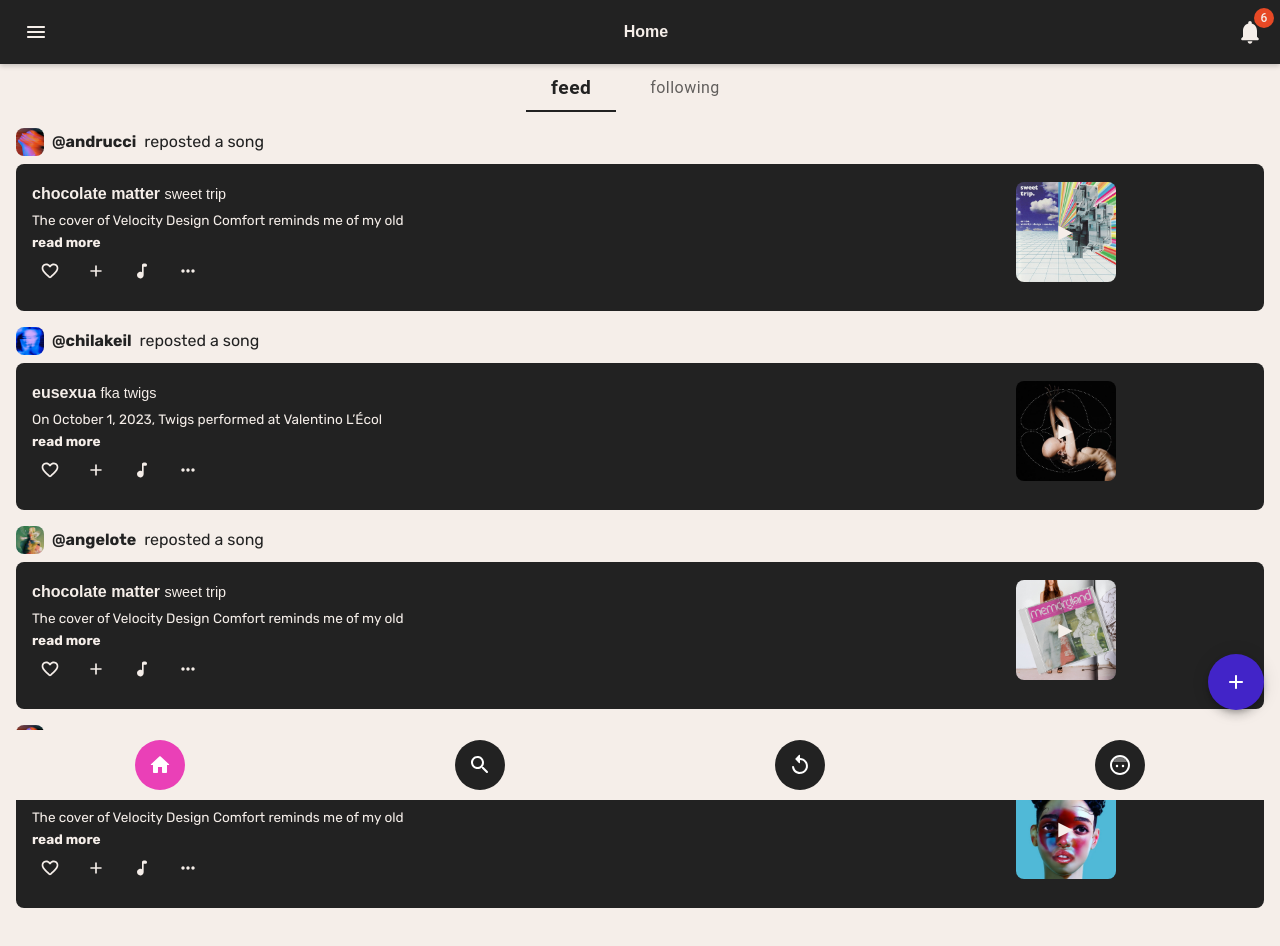
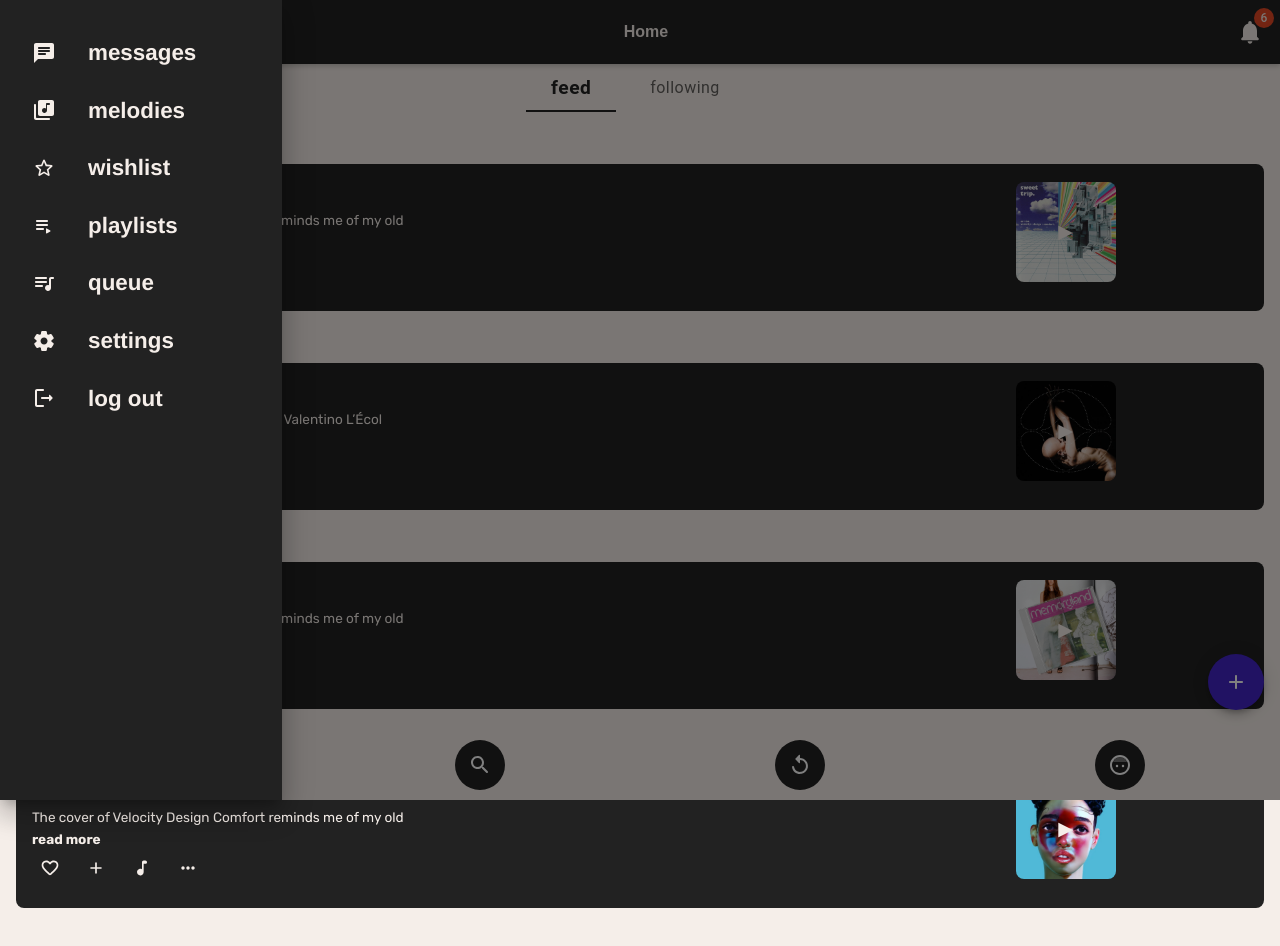
Before and after one commit to ang-elote/echo2, a React (Create React App) app: page /home in a window 1280 px wide. Both pictures are taken after a click on the button 36 px from the left and 32 px from the top of the page. Shown: the top 946 px of the page. Built offline with nearby package versions, Linux system fonts and the light colour scheme.

Commit message:
top bar 100% funcional finally :D

```diff
--- a/src/components/Sidebar.js
+++ b/src/components/Sidebar.js
@@ -1,43 +1,23 @@
-import React, { useState } from "react";
-import { Drawer, IconButton, List, ListItem, ListItemText, Box, ListItemIcon } from "@mui/material";
-import MenuIcon from "@mui/icons-material/Menu";
-import ChatRoundedIcon from '@mui/icons-material/ChatRounded';
-import LibraryMusicRoundedIcon from '@mui/icons-material/LibraryMusicRounded';
+import React from "react";
+import { Drawer, Box, List, ListItem, ListItemText, ListItemIcon } from "@mui/material";
+import ChatRoundedIcon from "@mui/icons-material/ChatRounded";
+import LibraryMusicRoundedIcon from "@mui/icons-material/LibraryMusicRounded";
 import SettingsRoundedIcon from "@mui/icons-material/SettingsRounded";
-import PlaylistPlayRoundedIcon from '@mui/icons-material/PlaylistPlayRounded';
-import StarBorderRoundedIcon from '@mui/icons-material/StarBorderRounded';
-import QueueMusicRoundedIcon from '@mui/icons-material/QueueMusicRounded';
-import LogoutRoundedIcon from '@mui/icons-material/LogoutRounded';
+import PlaylistPlayRoundedIcon from "@mui/icons-material/PlaylistPlayRounded";
+import StarBorderRoundedIcon from "@mui/icons-material/StarBorderRounded";
+import QueueMusicRoundedIcon from "@mui/icons-material/QueueMusicRounded";
+import LogoutRoundedIcon from "@mui/icons-material/LogoutRounded";
 
-const Sidebar = () => {
-  const [isOpen, setIsOpen] = useState(false);
-
-  const toggleDrawer = (open) => (event) => {
-    if (event.type === "keydown" && (event.key === "Tab" || event.key === "Shift")) {
-      return;
-    }
-    setIsOpen(open);
-  };
-
+const Sidebar = ({ isOpen, toggleSidebar }) => {
   return (
-    <Box>
-      {/* Hamburger Button */}
-      <IconButton
-        onClick={toggleDrawer(true)}
-        sx={{ position: "fixed", top: "10px", left: "10px", color: "var(--blanco-roto)" }} // color de hamburger
-      >
-        <MenuIcon />
-      </IconButton>
-
-      {/* Drawer (Sidebar) */}
     <Drawer
       anchor="left"
       open={isOpen}
-        onClose={toggleDrawer(false)}
+      onClose={toggleSidebar}
       sx={{
         "& .MuiDrawer-paper": {
-            backgroundColor: "var(--pseudo-negro)", // Sidebar background color
-            color: "var(--blanco-roto)", // Sidebar text color
+          backgroundColor: "var(--pseudo-negro)", // color del fondo del sidebar
+          color: "var(--blanco-roto)", // color del texto del sidebar
         },
       }}
     >
@@ -45,75 +25,60 @@ const Sidebar = () => {
         sx={{
           width: 250,
           padding: 2,
-            fontFamily: "Helvetica, Arial, sans-serif", // Sidebar fonts
+          fontFamily: "Helvetica, Arial, sans-serif",
+          fontSize: "1.4rem",
+          textTransform: "lowercase",
+          fontWeight: "bold"
         }}
         role="presentation"
-          onClick={toggleDrawer(false)}
-          onKeyDown={toggleDrawer(false)}
+        onClick={toggleSidebar}
       >
         <List>
-            {/* messages item */}
           <ListItem button>
             <ListItemIcon>
-                <ChatRoundedIcon sx={{ color: "var(--blanco-roto)" }} /> {/* Icon color */}
+              <ChatRoundedIcon sx={{ color: "var(--blanco-roto)" }} />
             </ListItemIcon>
-              <ListItemText primary="messages"   sx={{ fontWeight: "bold",  fontSize: "1.4rem" }}  />
+            <ListItemText primary="Messages" />
           </ListItem>
-
-            {/* melodies Item */}
           <ListItem button>
             <ListItemIcon>
               <LibraryMusicRoundedIcon sx={{ color: "var(--blanco-roto)" }} />
             </ListItemIcon>
-              <ListItemText primary="melodies" sx={{ fontWeight: "bold",  fontSize: "1.4rem" }} />
+            <ListItemText primary="Melodies" />
           </ListItem>
-
-            {/* wishlist Item */}
           <ListItem button>
             <ListItemIcon>
               <StarBorderRoundedIcon sx={{ color: "var(--blanco-roto)" }} />
             </ListItemIcon>
-              <ListItemText primary="wishlist" sx={{ fontWeight: "bold",  fontSize: "1.4rem" }}/>
+            <ListItemText primary="Wishlist" />
           </ListItem>
-
-            {/* playlists Item */}
           <ListItem button>
             <ListItemIcon>
               <PlaylistPlayRoundedIcon sx={{ color: "var(--blanco-roto)" }} />
             </ListItemIcon>
-              <ListItemText primary="playlists" sx={{ fontWeight: "bold",  fontSize: "1.4rem" }} />
+            <ListItemText primary="Playlists" />
           </ListItem>
-
-            {/* queue Item */}
           <ListItem button>
             <ListItemIcon>
               <QueueMusicRoundedIcon sx={{ color: "var(--blanco-roto)" }} />
             </ListItemIcon>
-              <ListItemText primary="queue" sx={{ fontWeight: "bold",  fontSize: "1.4rem" }} />
+            <ListItemText primary="Queue" />
           </ListItem>
-
-
-
-             {/* settings Item */}
           <ListItem button>
             <ListItemIcon>
               <SettingsRoundedIcon sx={{ color: "var(--blanco-roto)" }} />
             </ListItemIcon>
-              <ListItemText primary="settings" sx={{ fontWeight: "bold",  fontSize: "1.4rem" }} />
+            <ListItemText primary="Settings" />
           </ListItem>
-
-
-            {/* logout Item */}
           <ListItem button>
             <ListItemIcon>
               <LogoutRoundedIcon sx={{ color: "var(--blanco-roto)" }} />
             </ListItemIcon>
-              <ListItemText primary="log out" sx={{ fontWeight: "bold",  fontSize: "1.4rem" }} />
+            <ListItemText primary="Log Out" />
           </ListItem>
         </List>
       </Box>
     </Drawer>
-    </Box>
   );
 };
 
--- a/src/components/Topbar.js
+++ b/src/components/Topbar.js
@@ -1,21 +1,22 @@
 import React, { useState, useEffect } from "react";
 import { Box, IconButton, Typography, Badge } from "@mui/material";
-import MenuRoundedIcon from "@mui/icons-material/MenuRounded";
+import MenuIcon from "@mui/icons-material/Menu";
 import NotificationsRoundedIcon from "@mui/icons-material/NotificationsRounded";
+import Sidebar from "../components/Sidebar";
 
 const Topbar = ({ title = "Home" }) => {
   const [isVisible, setIsVisible] = useState(true);
   const [lastScrollY, setLastScrollY] = useState(0);
+  const [isSidebarOpen, setIsSidebarOpen] = useState(false); // control de la visibilidad del sidebar
 
+  // esconder o mostrar top bar al scroll
   useEffect(() => {
     const handleScroll = () => {
       const currentScrollY = window.scrollY;
       if (currentScrollY > lastScrollY) {
-        // scroll abajo esconde topbar
-        setIsVisible(false);
+        setIsVisible(false); // esconder top bar al scroll down
       } else {
-        // scroll arriba muestra topbar
-        setIsVisible(true);
+        setIsVisible(true); // mostrar top bar al scroll up
       }
       setLastScrollY(currentScrollY);
     };
@@ -24,11 +25,18 @@ const Topbar = ({ title = "Home" }) => {
     return () => window.removeEventListener("scroll", handleScroll);
   }, [lastScrollY]);
 
+  // visibilidad de sidebar toggle
+  const toggleSidebar = () => {
+    setIsSidebarOpen((prev) => !prev);
+  };
+
   return (
+    <>
+      {/* Topbar */}
       <Box
         sx={{
           position: "fixed",
-        top: isVisible ? 0 : "-64px", // esconde barra
+          top: isVisible ? 0 : "-64px", // esconderla al scroll
           left: 0,
           width: "100%",
           height: "64px",
@@ -38,31 +46,36 @@ const Topbar = ({ title = "Home" }) => {
           alignItems: "center",
           justifyContent: "space-between",
           padding: "0 16px",
-        transition: "top 0.3s ease-in-out", // ani reaparición
+          transition: "top 0.3s ease-in-out",
           zIndex: 1000,
           boxShadow: "0px 2px 5px rgba(0, 0, 0, 0.2)",
-        boxSizing: 'border-box',
-        maxWidth: "100%",
+          boxSizing: "border-box",
         }}
       >
-      {/* hamburger menu (sidebar) */}
-      <IconButton sx={{ color: "var(--blanco-roto)" }}>
-        <MenuRoundedIcon />
+        {/* hamburger */}
+        <IconButton
+          onClick={toggleSidebar}
+          sx={{
+            color: "var(--blanco-roto)",
+            visibility: isVisible ? "visible" : "hidden", // esconder al scroll
+          }}
+        >
+          <MenuIcon />
         </IconButton>
 
-      {/* título */}
+        {/* titulo */}
         <Typography variant="h6" sx={{ fontFamily: "Rubik", fontWeight: "bold" }}>
           {title}
         </Typography>
 
-      {/* notifs */}
+        {/* notif */}
         <Badge
-        badgeContent={6}  // The number of unread notifications
+          badgeContent={6}
           color="primary"
           sx={{
             "& .MuiBadge-badge": {
-            backgroundColor: "var(--naranja-intenso)", // color d la notif
-            color: "var(--blanco-roto)", // color del texto dentro
+              backgroundColor: "var(--naranja-intenso)",
+              color: "var(--blanco-roto)",
             },
           }}
         >
@@ -70,10 +83,15 @@ const Topbar = ({ title = "Home" }) => {
             sx={{
               fontSize: 28,
               color: "var(--blanco-roto)",
-            marginLeft: "auto",
-            fontFamily: "Rubik"}} />
+              fontFamily: "Rubik",
+            }}
+          />
         </Badge>
       </Box>
+
+      {/* sidebar */}
+      <Sidebar isOpen={isSidebarOpen} toggleSidebar={toggleSidebar} />
+    </>
   );
 };
 
```
Lines whose indentation alone changed are shown as unchanged.
